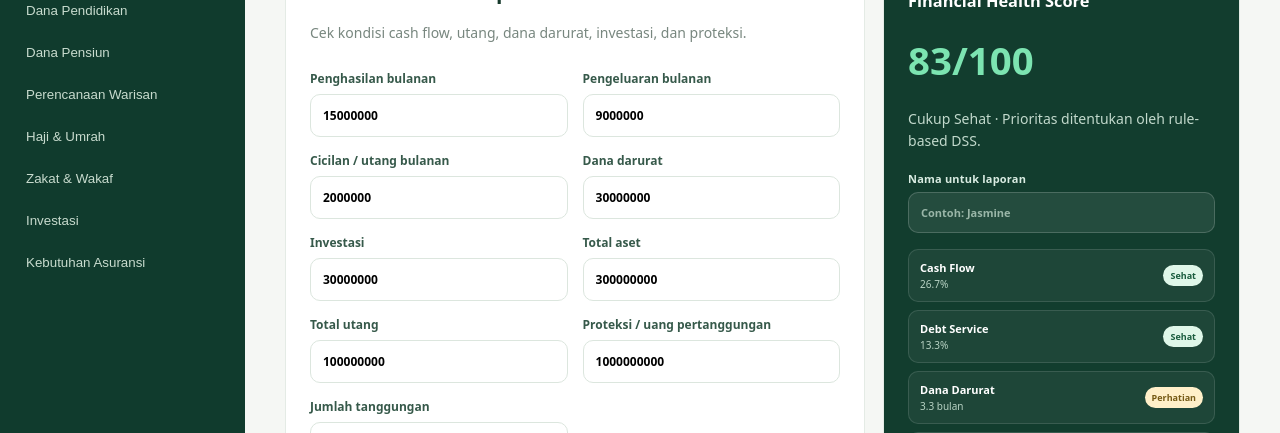
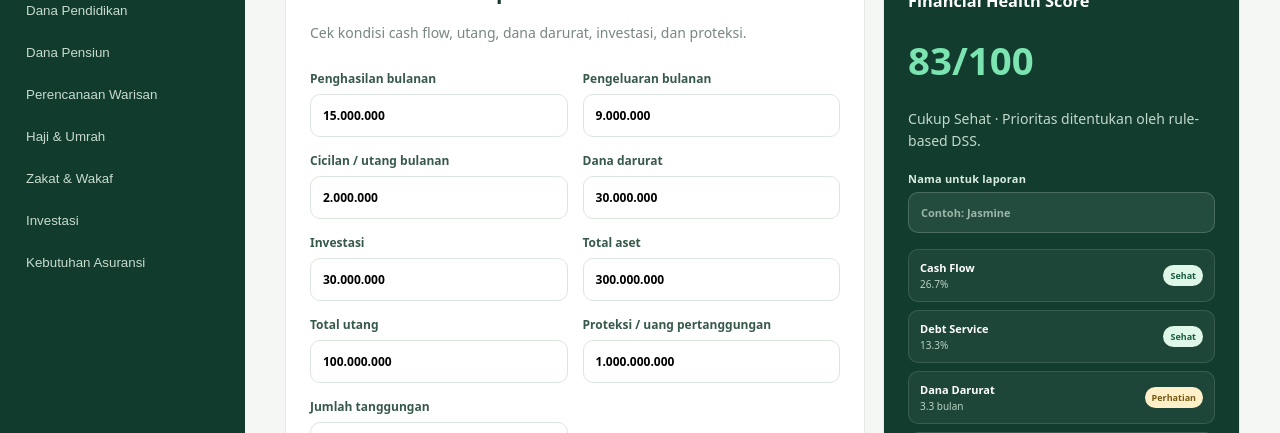
Before and after one commit to jasminework2023/Project-GRI-Financial-Calculator, a React (Vite) app in the folder app/: page / in a window 1280 px wide. Shown: the part 240-673 px from the top of the page. Built offline with nearby package versions, Linux system fonts and the light colour scheme.

Commit message:
format financial inputs with IDR thousand separators

```diff
--- a/app/src/App.tsx
+++ b/app/src/App.tsx
@@ -91,6 +91,7 @@ export default function App(){
   else{title='Target dana masa depan';value=money(goal);sub='Estimasi setoran bulanan: '+money(educationContribution)}
 
   const field=(label:string,v:number,set:(n:number)=>void)=><label>{label}<input type="number" min="0" value={v} onChange={e=>set(Math.max(0,Number(e.target.value)||0))}/></label>;
+  const moneyField=(label:string,v:number,set:(n:number)=>void)=><label>{label}<input type="text" inputMode="numeric" value={formatIDRInput(v)} placeholder="Rp 0" onChange={e=>set(Math.max(0,parseIDR(e.target.value)))}/></label>;
   const statusLabel=(s:string)=>s==='healthy'?'Sehat':s==='watch'?'Perhatian':'Prioritas';
   const budgetDone=budgetStep>=budgetSteps.length;
   const currentBudgetStep=budgetSteps[Math.min(budgetStep,budgetSteps.length-1)];
@@ -160,7 +161,7 @@ export default function App(){
         </article>}
       </>:<div className="layout">
         <article><h2>{items.find(x=>x[0]===id)?.[1]}</h2><p>{items.find(x=>x[0]===id)?.[2]}</p><div className="fields">
-          {id==='check'?<>{field('Penghasilan bulanan',income,N)}{field('Pengeluaran bulanan',expense,E)}{field('Cicilan / utang bulanan',debtPayment,DP)}{field('Dana darurat',emergency,EF)}{field('Investasi',investments,IV)}{field('Total aset',assets,A)}{field('Total utang',debt,B)}{field('Proteksi / uang pertanggungan',protection,PR)}{field('Jumlah tanggungan',dependents,DE)}</>:id==='kpr'?<>{field('Harga rumah (Rp)',price,P)}{field('DP (Rp)',dp,D)}{field('Tenor (tahun)',years,Y)}{field('Asumsi imbal hasil %',rate,R)}</>:id==='invest'?<>{field('Setoran bulanan',monthly,M)}{field('Jangka waktu (tahun)',years,Y)}{field('Asumsi imbal hasil %',rate,R)}</>:id==='inherit'?<>{field('Aset likuid',liquid,L)}{field('Aset lain',price,P)}{field('Kewajiban',debt,B)}</>:id==='zakat'?field('Harta simulasi zakat',liquid,L):id==='insurance'?<>{field('Pengeluaran bulanan',expense,E)}{field('Tahun dukungan',years,Y)}{field('Kewajiban',debt,B)}{field('Aset likuid',liquid,L)}</>:<>{field('Biaya / target saat ini',target,T)}{field('Jangka waktu (tahun)',years,Y)}{field('Inflasi %',infl,I)}{field('Asumsi imbal hasil %',rate,R)}</>}
+          {id==='check'?<>{moneyField('Penghasilan bulanan',income,N)}{moneyField('Pengeluaran bulanan',expense,E)}{moneyField('Cicilan / utang bulanan',debtPayment,DP)}{moneyField('Dana darurat',emergency,EF)}{moneyField('Investasi',investments,IV)}{moneyField('Total aset',assets,A)}{moneyField('Total utang',debt,B)}{moneyField('Proteksi / uang pertanggungan',protection,PR)}{field('Jumlah tanggungan',dependents,DE)}</>:id==='kpr'?<>{moneyField('Harga rumah (Rp)',price,P)}{moneyField('DP (Rp)',dp,D)}{field('Tenor (tahun)',years,Y)}{field('Asumsi imbal hasil %',rate,R)}</>:id==='invest'?<>{moneyField('Setoran bulanan',monthly,M)}{field('Jangka waktu (tahun)',years,Y)}{field('Asumsi imbal hasil %',rate,R)}</>:id==='inherit'?<>{moneyField('Aset likuid',liquid,L)}{moneyField('Aset lain',price,P)}{moneyField('Kewajiban',debt,B)}</>:id==='zakat'?moneyField('Harta simulasi zakat',liquid,L):id==='insurance'?<>{moneyField('Pengeluaran bulanan',expense,E)}{field('Tahun dukungan',years,Y)}{moneyField('Kewajiban',debt,B)}{moneyField('Aset likuid',liquid,L)}</>:<>{moneyField('Biaya / target saat ini',target,T)}{field('Jangka waktu (tahun)',years,Y)}{field('Inflasi %',infl,I)}{field('Asumsi imbal hasil %',rate,R)}</>}
         </div>{id==='check'&&<div className="dss-note"><strong>Decision Support System</strong><span>Rule-based untuk versi awal. Threshold dibuat eksplisit agar bisa dikalibrasi ketika data pengguna sudah tersedia.</span></div>}</article>
         <article className="result"><small>HASIL SIMULASI</small><h3>{title}</h3><strong>{value}</strong><p>{sub}</p>
           <label className="report-name">Nama untuk laporan<input type="text" value={reportName} placeholder="Contoh: Jasmine" onChange={e=>RN(e.target.value)}/></label>
```
